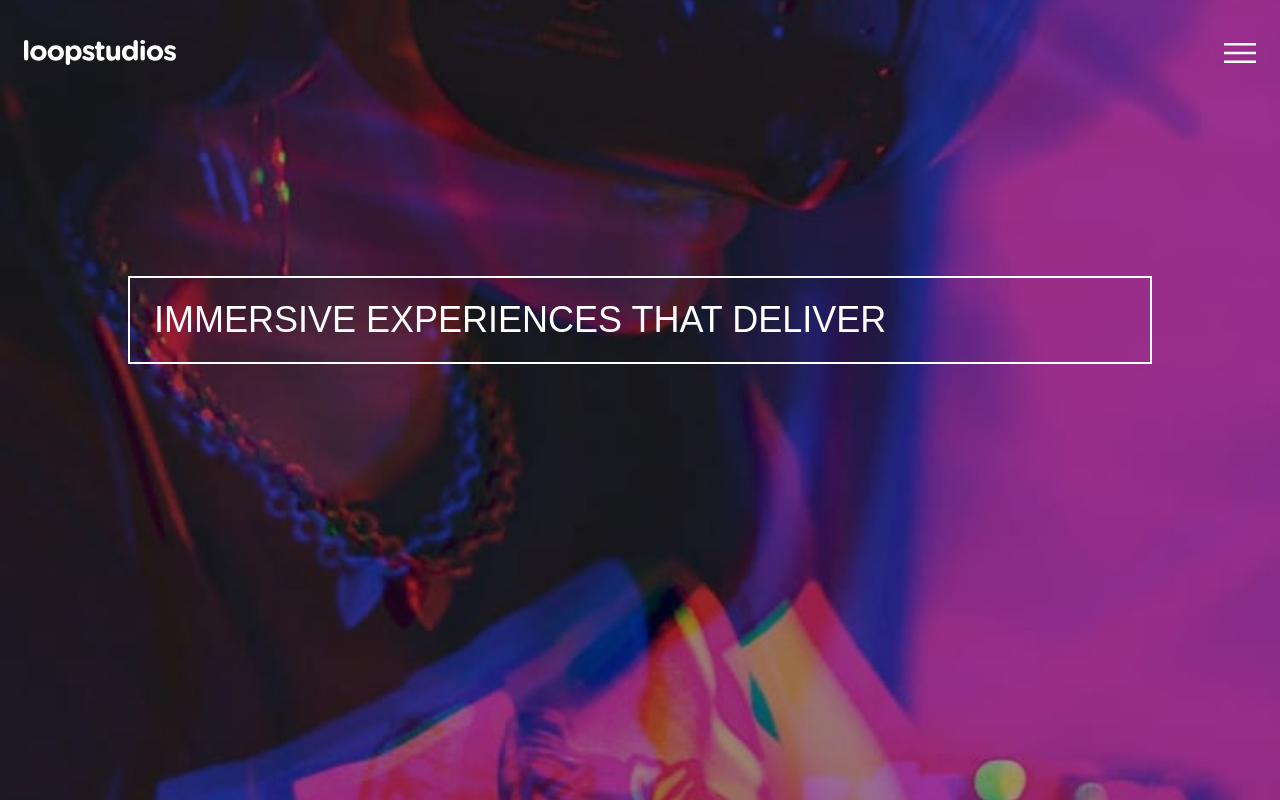
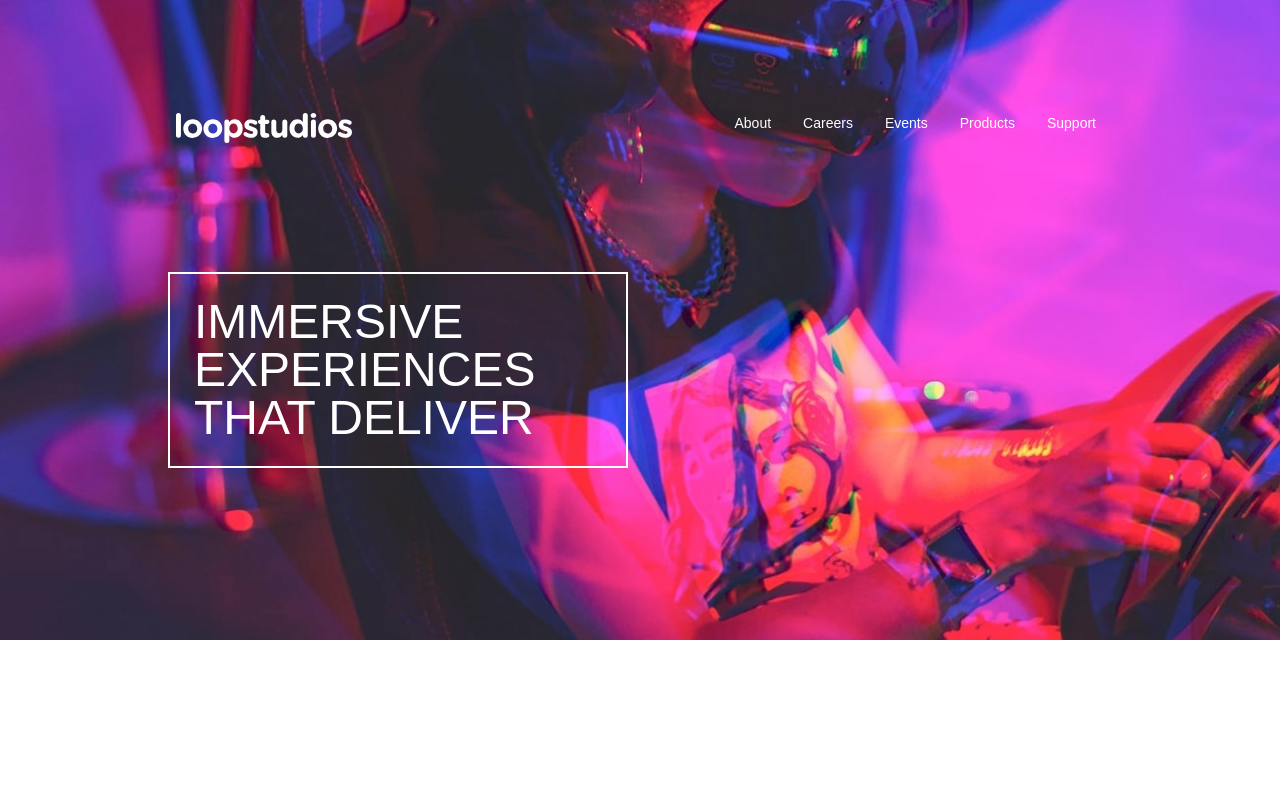
Before and after one commit to aguorcha/loopstudios, a Vue app: page / in a window 1280 px wide. Shown: the top 800 px of the page. Built offline with nearby package versions, Linux system fonts and the light colour scheme.

Commit message:
Maquetación del header con los hovers terminados

```diff
--- a/src/components/HeaderComponent.vue
+++ b/src/components/HeaderComponent.vue
@@ -9,32 +9,35 @@ defineProps({
 
 <template>
   <header class="relative w-full h-[640px] bg-cover bg-no-repeat flex items-center justify-center">
-    <img class="relative w-screen" src="../assets/images/mobile/image-hero.jpg" alt="Image Hero">
-    <div class="absolute w-full top-0 left-0 mt-10 flex justify-between items-center">
-      <img class="w-44 pl-6" src="../assets/images/logo.svg" alt="Loopstudios Logo">
-      <img class="w-14 h-5 pr-6" src="../assets/images/icon-hamburger.svg" alt="Menu Icon">
-    </div>
-    <div class="absolute w-4/5 p-6 pr-20 border-2 border-white">
-      <h2 class="font-josefin-sans text-4xl font-light leading-none text-white">IMMERSIVE EXPERIENCES THAT DELIVER</h2>
+    <div class="bg-header-image-mobile absolute w-full h-full bg-cover bg-no-repeat sm:hidden"></div>
+    <div class="bg-header-image-desktop absolute w-full h-full bg-cover bg-no-repeat hidden sm:block"></div>
+
+    <div class="header-info-container absolute w-full top-0 left-0 mt-10 grid grid-cols-2 sm:grid-rows-2 sm:grid-cols-2 sm:px-36 sm:py-10 items-center">
+      <div class="col-span-1 ml-8 sm:row-span-1">
+        <img class="logo w-44 sm-6" src="../assets/images/logo.svg" alt="Loopstudios Logo">
+      </div>
+      <div class="col-span-1 flex justify-end md:hidden">
+        <img class="menu-icon w-14 h-5 pr-6" src="../assets/images/icon-hamburger.svg" alt="Menu Icon">
+      </div>
+
+      <nav class="hidden md:flex justify-end space-x-8 text-white font-alata text-sm md:-mr-20 lg:mr-10">
+        <a href="#" class="nav-link">About</a>
+        <a href="#" class="nav-link">Careers</a>
+        <a href="#" class="nav-link">Events</a>
+        <a href="#" class="nav-link">Products</a>
+        <a href="#" class="nav-link">Support</a>
+      </nav>
+
+      <div class="col-span-2 flex justify-center sm:justify-start sm:col-span-2 sm:row-span-1 mt-[160px] sm:mt-24 sm:ml-6">
+        <div class="title-container absolute w-[88%] p-6 pr-20 border-2 border-white sm:w-[460px]">
+          <h2 class="font-josefin-sans text-4xl font-light leading-none text-white sm:text-5xl">IMMERSIVE EXPERIENCES THAT DELIVER</h2>
+        </div>
+      </div>
+      <div class="col-span-1 md:row-span-1"></div>
     </div>
   </header>
 </template>
 
 <style scoped>
-  /* .title-container {
-    position: absolute;
-    top: 50%;
-    left: 50%;
-    transform: translate(-50%, -60%);
-    width: 80%;
-    padding: 24px;
-    padding-right: 80px;
-    border: 2px solid white;
-  }
-  .title-container h2 {
-    font-size: 2.4rem;
-    font-weight: 300;
-    line-height: 1;
-    color: white;
-  } */
+
 </style>
--- a/src/style.css
+++ b/src/style.css
@@ -10,3 +10,39 @@ body {
   min-width: 320px;
   min-height: 100vh;
 }
+
+.bg-header-image-mobile {
+  background-image: url('../src/assets/images/mobile/image-hero.jpg');
+}
+
+.bg-header-image-desktop {
+  background-image: url('../src/assets/images/desktop/image-hero.jpg');
+}
+
+.nav-link::after {
+  content: '';
+  display: block;
+  width: 50%;
+  height: 2px;
+  background-color: white;
+  transform: scaleX(0);
+  transition: transform 0.3s ease-in-out;
+  margin: auto;
+  margin-top: 8px;
+}
+
+.nav-link:hover::after {
+  transform: scaleX(1);
+}
+
+/* @media (min-width: 768px) {
+  .container {
+    flex-direction: column;
+    align-items: flex-start;
+  }
+
+  .content-container {
+    flex-direction: row;
+    justify-content: flex-end;
+  }
+} */
```
